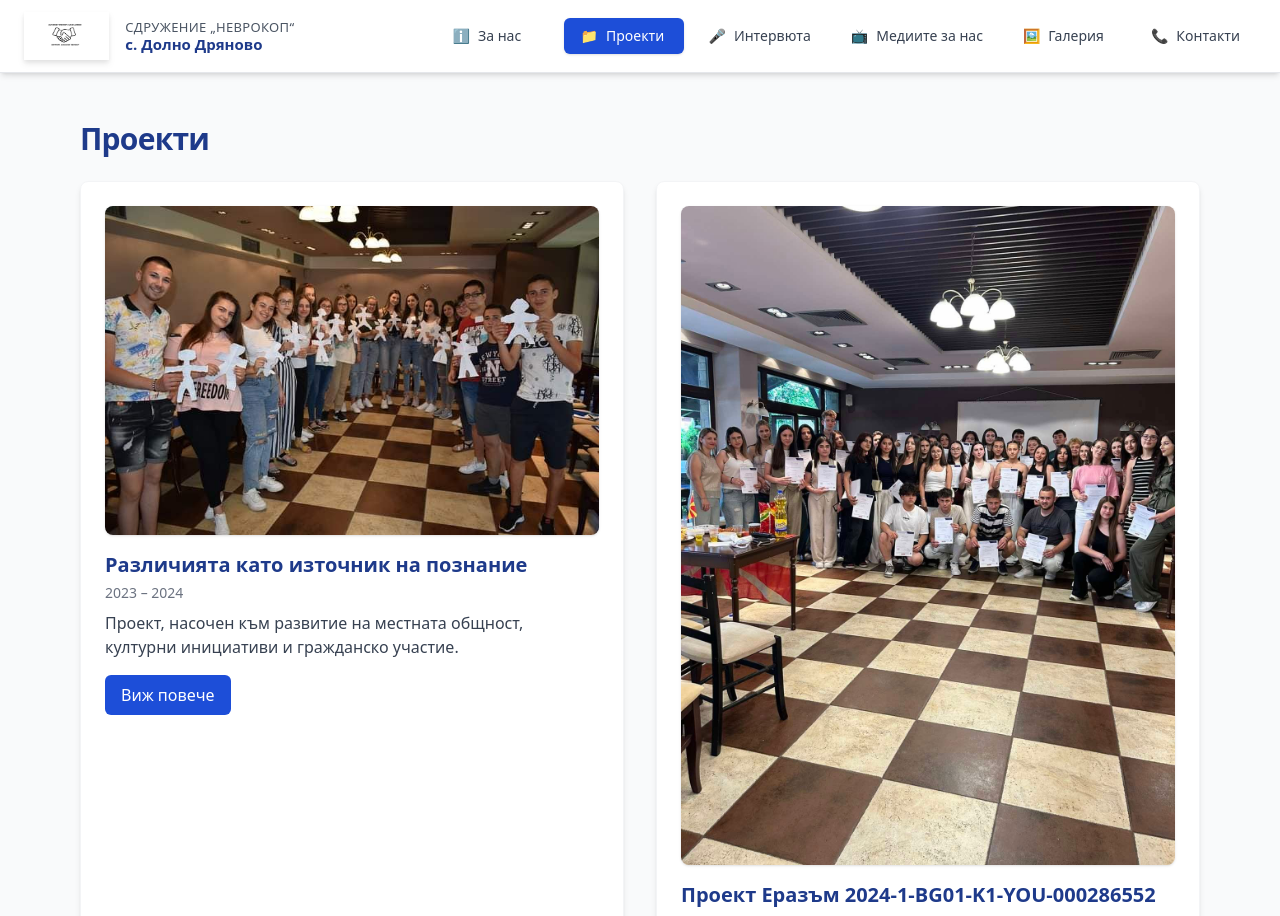
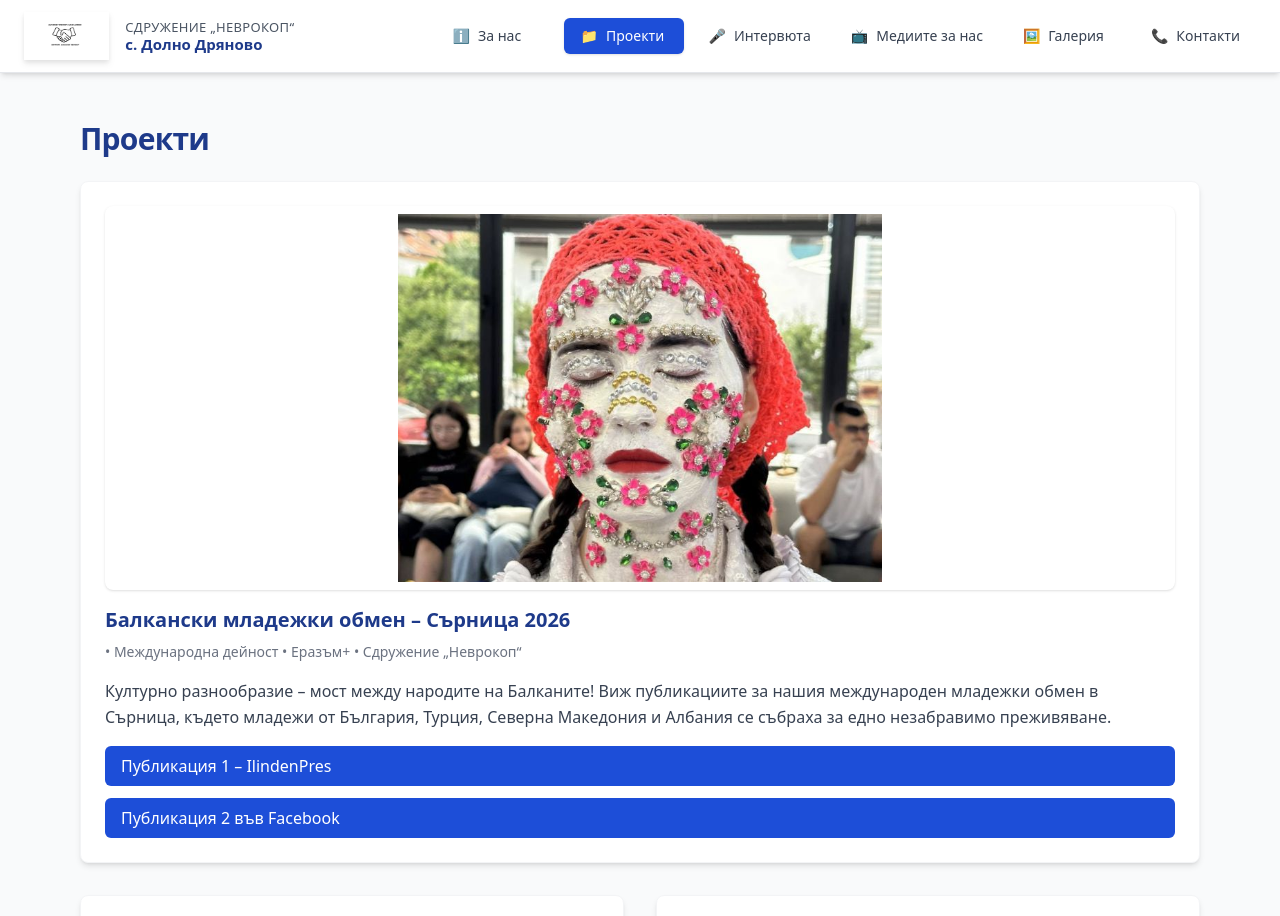
Before and after one commit to denimpetak/association-nevrokop, a React (Create React App) app: page /projects in a window 1280 px wide. Shown: the top 916 px of the page. Built offline with nearby package versions, Linux system fonts and the light colour scheme.

Commit message:
Update Interviews page with new Facebook embed

```diff
--- a/src/pages/Interviews.js
+++ b/src/pages/Interviews.js
@@ -4,6 +4,14 @@ import Card from "../components/common/Card";
 
 export default function Interviews() {
   const videos = [
+    {
+      url: "https://www.facebook.com/plugins/post.php?href=https%3A%2F%2Fwww.facebook.com%2Fpermalink.php%3Fstory_fbid%3Dpfbid0GVd9PJJgAiEbS1zAZ98zwN7kTsZW3aPbewKxHC6i55MKedinsAjRF5Sz7cgEGU2Sl%26id%3D100066933953755&show_text=true&width=800",
+      title: "Балкански обмен – Facebook пост",
+      description: "Публикация, свързана с международния младежки обмен.",
+      autoplay: false,
+      mute: false,
+      controls: false,
+    },
     {
       url: "https://www.facebook.com/plugins/video.php?href=https://www.facebook.com/zapadtv.gd/videos/850176635171954/&show_text=false&width=800",
       title: "Интервю пред Запад ТВ",
@@ -27,7 +35,7 @@ export default function Interviews() {
       autoplay: false,
       mute: false,
       controls: true,
-    },
+    }
   ];
 
   return (
@@ -43,7 +51,7 @@ export default function Interviews() {
 
             <div className="w-full aspect-video rounded-lg overflow-hidden shadow-lg">
               <iframe
-                src={`${video.url}&autoplay=${video.autoplay ? 1 : 0}&mute=${video.mute ? 1 : 0}&controls=${video.controls ? 1 : 0}`}
+                src={video.url}
                 width="100%"
                 height="100%"
                 title={`video-${index}`}
--- a/src/pages/Projects.js
+++ b/src/pages/Projects.js
@@ -3,13 +3,57 @@ import { Link } from "react-router-dom";
 import { projects } from "../data/projects";
 import Card from "../components/common/Card";
 import SectionTitle from "../components/common/SectionTitle";
+import img41 from "../assets/gallery/41.jpg";
 
 export default function Projects() {
   return (
     <div className="max-w-6xl mx-auto px-4 py-12 fade-in">
       <SectionTitle>Проекти</SectionTitle>
 
-      <div className="grid grid-cols-1 md:grid-cols-2 gap-8 mt-1">
+      <Card>
+        <img
+          src={img41}
+          alt="Балкански обмен"
+          className="rounded-lg mb-4 shadow w-full max-h-96 object-contain bg-white p-2"
+        />
+
+        <h3 className="text-xl font-semibold text-blue-900 mb-2">
+          Балкански младежки обмен – Сърница 2026
+        </h3>
+
+        <p className="text-sm text-gray-500 mb-4">
+          • Международна дейност • Еразъм+ • Сдружение „Неврокоп“
+        </p>
+
+        <p className="text-gray-700 leading-relaxed mb-4">
+          Културно разнообразие – мост между народите на Балканите!
+          Виж публикациите за нашия международен младежки обмен в Сърница,
+          където младежи от България, Турция, Северна Македония и Албания
+          се събраха за едно незабравимо преживяване.
+        </p>
+
+        <div className="space-y-3">
+          <a
+            href="https://ilindenpres.bg/49027-pokazaha-unikalniya-svatben-ritual-gelina-na-mladezhi-от-българия-турция-и-северна-македония/"
+            target="_blank"
+            rel="noopener noreferrer"
+            className="block bg-blue-700 text-white px-4 py-2 rounded-md hover:bg-blue-800 transition"
+          >
+            Публикация 1 – IlindenPres
+          </a>
+
+          <a
+            href="https://www.facebook.com/share/p/19LyJpEPnt/"
+            target="_blank"
+            rel="noopener noreferrer"
+            className="block bg-blue-700 text-white px-4 py-2 rounded-md hover:bg-blue-800 transition"
+          >
+            Публикация 2 във Facebook
+          </a>
+        </div>
+      </Card>
+
+      <div className="grid grid-cols-1 md:grid-cols-2 gap-8 mt-8">
         {projects.map((project) => (
           <Card key={project.id}>
             <img
```
Also changed, not shown: src/assets/gallery/41.jpg (added).
